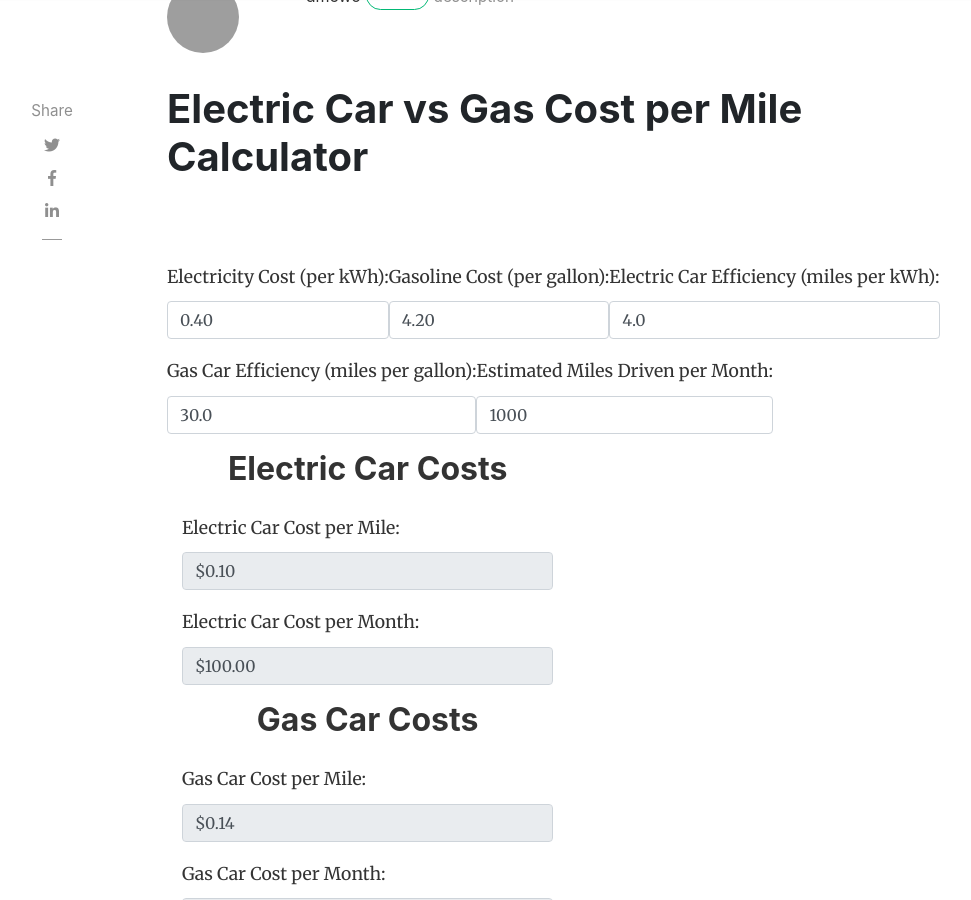
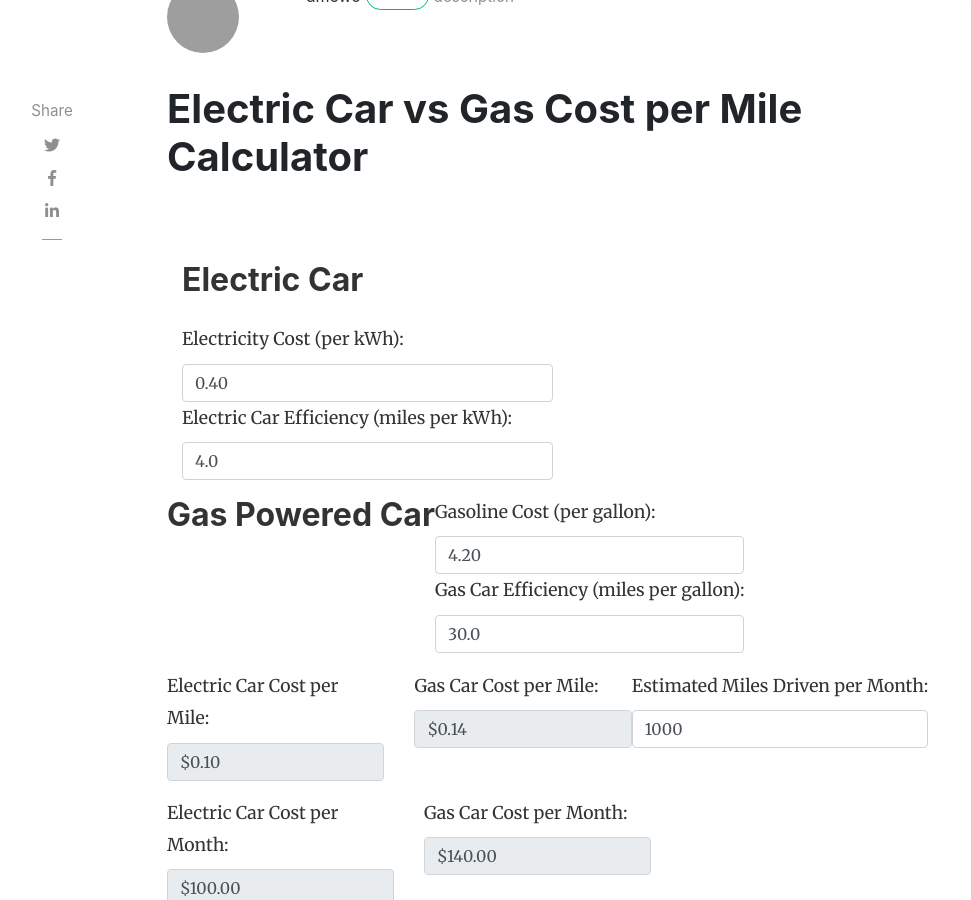
Before and after one commit to dmcwo/ev-calculators, a Jekyll site: the page built from _posts/2018-01-11-ev-vs-gas-calculator.html, in a window 1280 px wide and 900 px high, scrolled down 250 px. Shown: the whole window, without its empty margins (118-1089 px from the left). Built offline with Jekyll 4.4.1, drawn with Linux system fonts in a browser that asks for light colours; nearby versions of some CDN libraries; comment, search, counter and statistics services are not loaded; grey boxes are pictures that could not be loaded.

Commit message:
trying out new columns

```diff
--- a/_posts/2018-01-11-quick-start-guide.md
+++ b/_posts/2018-01-11-ev-vs-gas-calculator.html
@@ -10,51 +10,61 @@ hidden: true
 <div class="container mt-5">
 <form>
 <div class="row">
+    <div class="col col-md-6">
+        <h2>Electric Car</h2>
+
                 <div class="form-group">
                     <label for="electric-cost">Electricity Cost (per kWh):</label>
 				<input type="number" class="form-control" id="electric-cost" step="0.01" required oninput="calculateCost()" value="0.40">
+                    <label for="electric-efficiency">Electric Car Efficiency (miles per kWh):</label>
+				<input type="number" class="form-control" id="electric-efficiency" step="0.01" required oninput="calculateCost()" value="4.0">
                 </div>
+    </div>
+    <div class="col col-md-6"></div>
+        <h2>Gas Powered Car</h2>
             <div class="form-group">
 				<label for="gas-cost">Gasoline Cost (per gallon):</label>
 				<input type="number" class="form-control" id="gas-cost" step="0.01" required oninput="calculateCost()" value="4.20">
-			</div>
-			<div class="form-group">
-				<label for="electric-efficiency">Electric Car Efficiency (miles per kWh):</label>
-				<input type="number" class="form-control" id="electric-efficiency" step="0.01" required oninput="calculateCost()" value="4.0">
-			</div>
-			<div class="form-group">
                 <label for="gas-efficiency">Gas Car Efficiency (miles per gallon):</label>
 				<input type="number" class="form-control" id="gas-efficiency" step="0.01" required oninput="calculateCost()" value="30.0">
 			</div>
+    <div class="col col-md-6"></div>
+    <div class="row">
+        <div class="col col-md-6">
+            <div class="form-group">
+				<label for="electric-cost-per-mile">Electric Car Cost per Mile:</label>
+				<input type="text" class="form-control" id="electric-cost-per-mile" readonly>
+			</div>
+        </div>
+        <div class="col col-md-6">
+            <div class="form-group">
+				<label for="gas-cost-per-mile">Gas Car Cost per Mile:</label>
+				<input type="text" class="form-control" id="gas-cost-per-mile" readonly>
+			</div>
+        </div>
+    </div>
+    <div class="row">
+        <div class="col-12">
             <div class="form-group">
 				<label for="miles-driven">Estimated Miles Driven per Month:</label>
 				<input type="number" class="form-control" id="miles-driven" step="0.01" required oninput="calculateCost()" value="1000">
 			</div>
-
-<div class="col-md-6">
-      <h2 class="text-center mb-4">Electric Car Costs</h2>
-			<div class="form-group">
-				<label for="electric-cost-per-mile">Electric Car Cost per Mile:</label>
-				<input type="text" class="form-control" id="electric-cost-per-mile" readonly>
         </div>
+    </div>
+    <div class="row">
+        <div class="col col-md-6">
             <div class="form-group">
 				<label for="electric-cost-per-month">Electric Car Cost per Month:</label>
 				<input type="text" class="form-control" id="electric-cost-per-month" readonly>
 			</div>
-			<h2 class="text-center mb-4">Gas Car Costs</h2>
-			<div class="form-group">
-				<label for="gas-cost-per-mile">Gas Car Cost per Mile:</label>
-				<input type="text" class="form-control" id="gas-cost-per-mile" readonly>
         </div>
+        <div class="col col-md-6">
             <div class="form-group">
 				<label for="gas-cost-per-month">Gas Car Cost per Month:</label>
 				<input type="text" class="form-control" id="gas-cost-per-month" readonly>
 			</div>
         </div>
-<div class="col-md-6">
-
     </div>
-
 </div>
 </form>
 </div>
```
Lines whose indentation alone changed are shown as unchanged.
